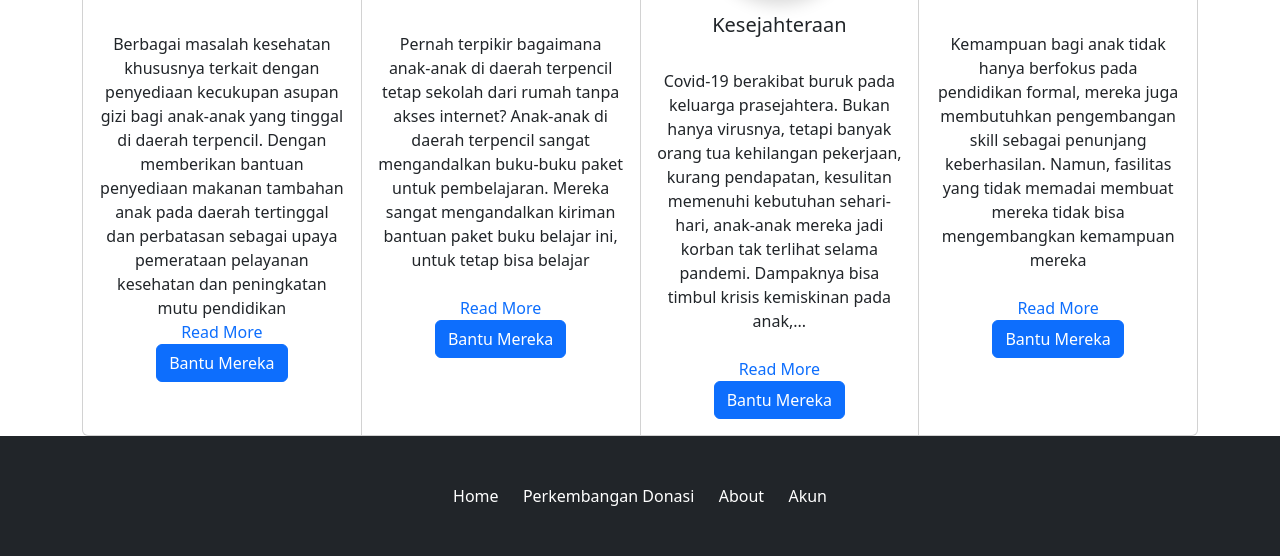
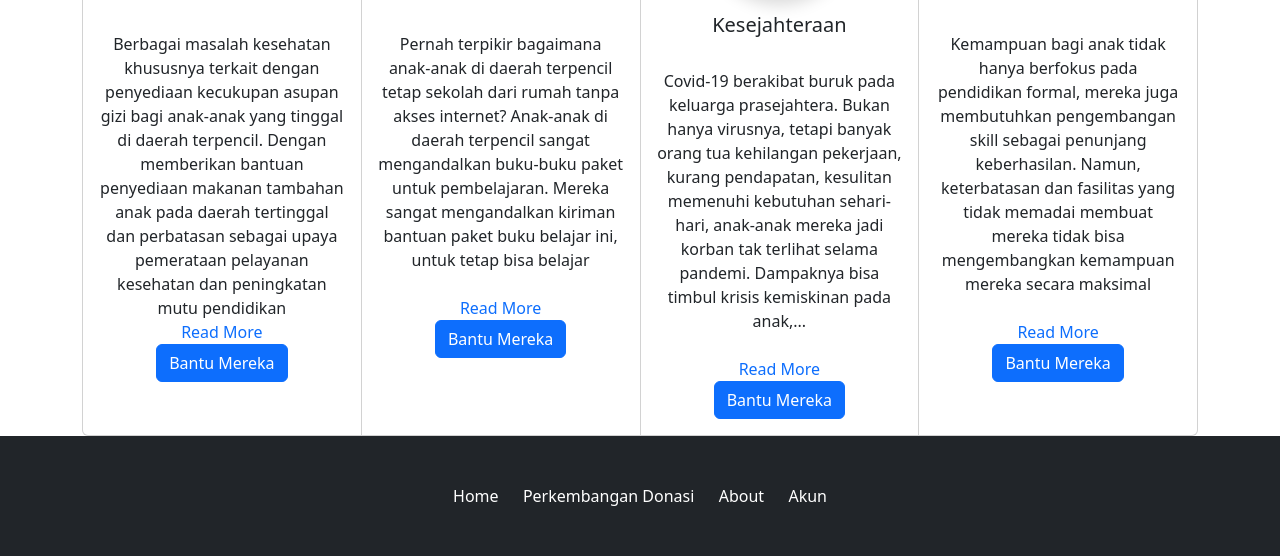
Before and after one commit to vidakomaria/PWB_UAS, a PHP site: the page made by app/views/home/index.php in a window 1280 px wide. Shown: the part 642-1198 px from the top of the page. Run offline with PHP 8.4, Linux system fonts and the light colour scheme; the template is opened without the code that fills it, so the values that code supplies are empty; some libraries are stand-ins or nearby versions.

Commit message:
biar ketengah

```diff
--- a/app/views/donasi/index.php
+++ b/app/views/donasi/index.php
@@ -34,6 +34,7 @@
         </div>
     </section>
 </div>
+<br>
 
 <div class="container m-" style="width: 500">
     <div class="card-header text-md-center">
@@ -43,3 +44,4 @@
         </div>
     </div>
 </div>
+<br>
--- a/app/views/home/index.php
+++ b/app/views/home/index.php
@@ -1,12 +1,10 @@
 <div class="container mt-3">
-    <div class="card-header">
+    <div class="card-header" style="text-align:center">
         <h1>Bantu Generasi Muda untuk Melanjutkan Mimpi Mereka</h1>
     </div>
     <div>
         <img src="<?=BASEURL;?>/img/home image.jpg" style="width: auto" class="card-img-top mx-auto d-block rounded shadow m-3" alt="...">
     </div>
-
-
 </div>
 
 <div class="container">
@@ -65,8 +63,8 @@
             <div class="card-body">
                 <h5 class="card-title text-md-center">Pengembangan Skil</h5>
                 <p class="card-text text-md-center"><br>Kemampuan bagi anak tidak hanya berfokus pada pendidikan formal, mereka juga membutuhkan
-                pengembangan skill sebagai penunjang keberhasilan. Namun, fasilitas yang tidak memadai membuat mereka tidak bisa
-                mengembangkan kemampuan mereka <br><br>
+                pengembangan skill sebagai penunjang keberhasilan. Namun, keterbatasan dan fasilitas yang tidak memadai membuat mereka tidak bisa
+                mengembangkan kemampuan mereka secara maksimal <br><br>
                     <a href="#" class="text-decoration-none">Read More</a> <br>
                     <a href="#" class="btn btn-primary">Bantu Mereka</a>
                 </p>
```
Also changed, not shown: app/views/akun/index.php (line endings or trailing spaces).
